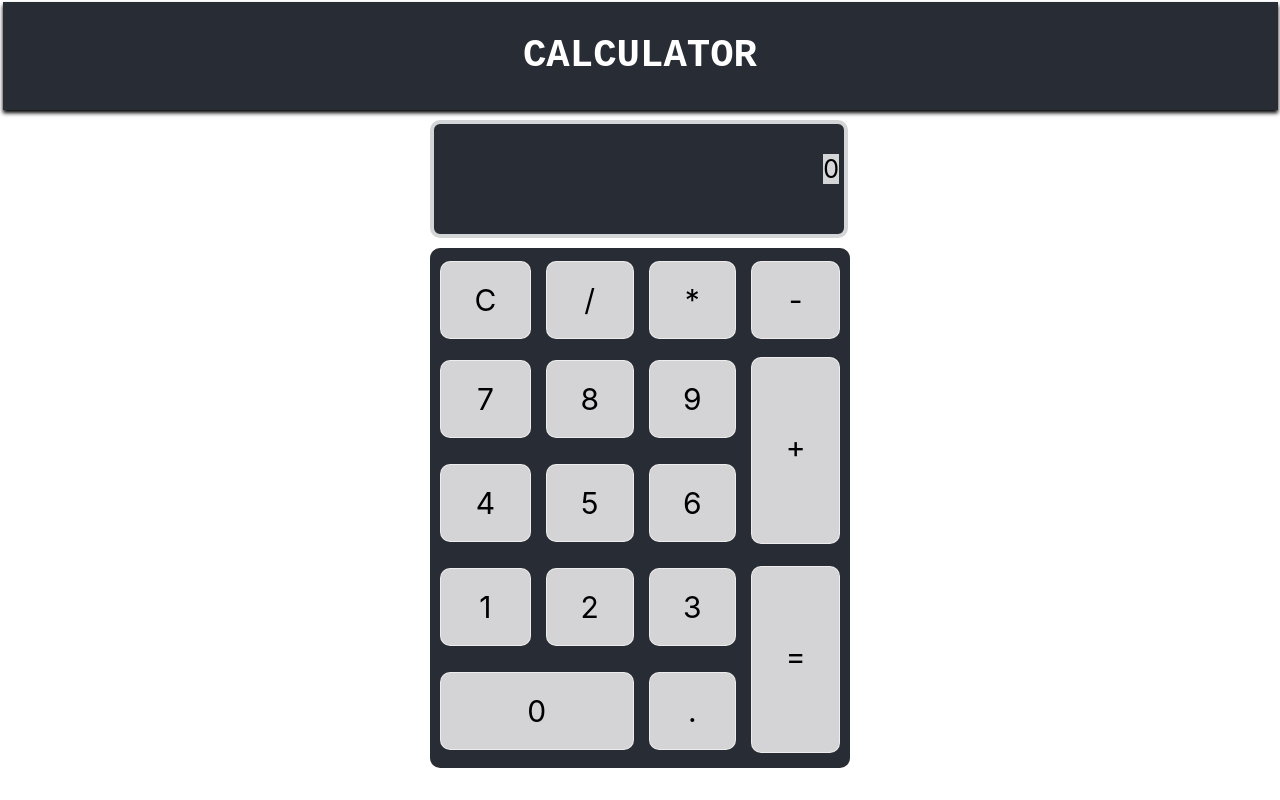
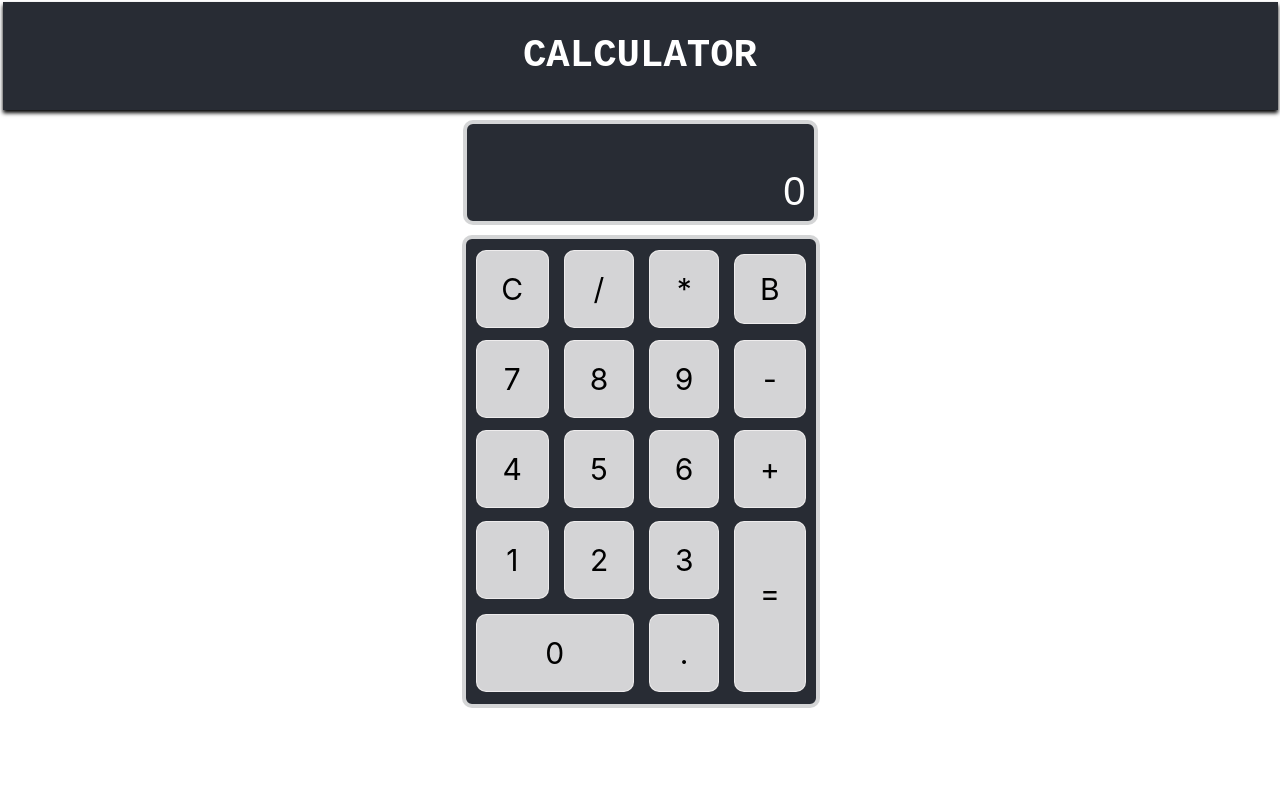
Before and after one commit to grvup/CALCULATOR_REACT, a React (Create React App) app: page / in a window 1280 px wide. Built offline with nearby package versions, Linux system fonts and the light colour scheme.

Commit message:
Second commit

```diff
--- a/src/App.css
+++ b/src/App.css
@@ -19,7 +19,6 @@
   display: grid;
   margin-top: 10px;
   justify-content: center;
-  position: relative;
 
 }
 /* .form{
@@ -34,33 +33,49 @@
     text-align: right;
     vertical-align: bottom;
 } */
-.output-grid{
-  grid-area: o-grid;
 
-}
 .output{
   display: flex;
   flex-direction: column;
   align-items: flex-end;
-  justify-content: space-between;
-  width: 400px;
-  height: 100px;
+  width: 340px;
+  height: 90px;
   background-color: #282c34;
   border: 4px solid rgba(255, 255, 255, 0.8);
-  grid-template-areas: 'o-grid o-grid o-grid o-grid';
   border-radius: 10px;
   font-size: 30px;
-  padding: 5px;
   word-wrap: break-word;
   word-break: break-all;
+  padding: 6px 6px 1px 1px;
+
 }
 .output .prev-op{
-  background-color: rgba(255, 255, 255, 0.8);
-  font-size: 15px;
+ color:rgba(176, 173, 173, 0.8) ;
+ border: 0px solid  #282c34;
+ background-color: #282c34;
+ font-size: 1.3rem;
+ width: 97.5%;
+ height: 40%;
+ text-align: right;
+ vertical-align: bottom;
+ border-radius: none;
+ word-wrap: break-word;
+  word-break: break-all;
+
 }
 .output .curr-op{
-  background-color: rgba(255, 255, 255, 0.8);
-  font-size: 25px;
+  color:white ;
+  border: 0px solid  #282c34;
+  background-color: #282c34;
+  width: 97.5%;
+  height: 50%;
+  text-align: right;
+  vertical-align: bottom;
+  border-radius: none;
+  font-size: 2.5rem;
+  word-wrap: break-word;
+  word-break: break-all;
+
 }
 .grid-item1{
   grid-area: c;
@@ -99,8 +114,7 @@
 }
 .grid-item8{
   grid-area: plus;
-  height: 104px;
-    padding: 71px 0px 10px 0px;
+  padding: 20px 0;
   cursor: pointer;
 }
 .grid-item9{
@@ -116,6 +130,12 @@
 .grid-item11{
   grid-area: six;
   padding: 20px 0;
+  cursor: pointer;
+}
+.grid-item12{
+  grid-area: bs;
+  padding: 16px 0px;
+  font-size: 10px;
   cursor: pointer;
 }
 .grid-item13{
@@ -136,7 +156,7 @@
 .grid-item16{
   grid-area: enter;
   height: 104px;
-  padding: 71px 0px 10px 0px;
+  padding: 53px 0px 12px 0px;
   cursor: pointer;
 }
 .grid-item17{
@@ -152,14 +172,17 @@
 .grid-container {
   display: grid;
     background-color: #282c34;
+    border: 4px solid rgba(255, 255, 255, 0.8);
     padding: 10px;
-  width: 400px;
-  height: 500px;
+    width: 93%;
+    height: 94%;
     margin-top: 10px;
+    margin-left: -1px;
     align-items: center;
     gap: 10px 15px;
-  grid-template-areas:  'c division asteric minus'
-                        'seven eight nine plus'
+    grid-template-areas:
+        'c division asteric bs'
+        'seven eight nine minus'
         'four five six plus'
         'one two three enter'
         'zer zer dot enter';
--- a/src/Body.js
+++ b/src/Body.js
@@ -3,80 +3,179 @@ import React from "react";
 export default function Body() {
 
     const [count,setCount] = React.useState("0");
-    const [count1,setCount1] = React.useState("");
+   const [count1,setCount1] = React.useState("");
     const [count2,setCount2] = React.useState("");
     const [sign,setSign] = React.useState("");
     const [cnt,setCnt] = React.useState(0);
-    function getValue(y){
-        let f=0
+   const [flag,setFlag] = React.useState(0);
+    let f=0
+    function getValue(y)
+    {
+
         if(count==='0')
         {
             setCount("")
         }
-        if(cnt>=1)
+        if((y===' + ' || y===' - ' || y===' * ' || y===' / ')&& sign==='')
         {
-            setCount2(x=>x+y)
-            setCount1(x=>x+count)
+
+            setCount2(x=>x+count)
+           // setCount1(x=>x+count)
+           // setCount2(x=>x+y)
+            setSign(x=>x+y)
+            setCnt(cnt+1)
+            setFlag(1);
+            f=1
+
         }
-
-        if(y===' + ' || y===' - ' || y===' * ' || y===' / ')
-        {
-            setCount2(x=>x+count)
-            setCount2(x=>x+y)
-            setSign(x=>x+y);
-            setCnt(cnt+1);
-            f=1
-        }
-        if(f==1)
+        //console.log(f)
+        if(f===1 )
         {
             setCount("")
+           // console.log("gaurav")
         }
-        if(f==0)
+        if(f===0)
         {
-            setCount(x=>x+y)
+
+            if((y===' + ' || y===' - ' || y===' * ' || y===' / '))
+            {
+
+                setSign(y)
+                if(sign===' + ' && flag===0)
+                {   const num1 = parseFloat(count);
+                    const num2 = parseFloat(count2);
+                    const c= num1 + num2;
+                    const result = c.toString();
+                    setCnt(cnt+1)
+                    setCount2(x=>result)
+                    setCount(x=>result)
+                    //setCount("0")
+                }
+                if(sign===' - ' &&flag===0)
+                {   const num1 = parseFloat(count);
+                    const num2 = parseFloat(count2);
+                    const c= num2 - num1;
+                    const result = c.toString();
+                    setCount2(x=>result)
+                    setCount(x=>result)
+                    setCnt(cnt+1)
+                   // setCount("0")
+                }
+                if(sign===' * '  &&flag===0)
+                {   const num1 = parseFloat(count);
+                    const num2 = parseFloat(count2);
+                    const c= num2 * num1;
+                    const result = c.toString();
+                    setCount2(x=>result)
+                    setCount(x=>result)
+                    setCnt(cnt+1)
+                    //setCount("0")
+
+                }
+                if(sign===' / '  &&flag===0)
+                {   const num1 = parseFloat(count);
+                    const num2 = parseFloat(count2);
+                    const c= num2 / num1;
+                    const result = c.toString();
+                    setCount2(x=>result)
+                    setCount(x=>result)
+                    setCnt(cnt+1)
+                   // setCount("0")
+                }
+                setFlag(1);
+               // setCount("")
+               // setCount(x=>x+count1)'
+
+
+            }
+            else
+            {
+                if(flag===1)
+                {
+                    setCount("")
+                }
+                setCount(x=>x+y)
+                setCount1(x=>x+y)
+                setCnt(cnt+1)
+                setFlag(0)
+            }
+
         }
 
 
     }
     function getOutput()
     {
-        const num1 = parseFloat(count1);
+        const num1 = parseFloat(count);
         const num2 = parseFloat(count2);
-        const c= num1 + num2;
 
-        const result = c.toString();
         if(sign ===' + ')
         {
+            const c= num1 + num2;
+            const result = c.toString();
             setCount("")
             setCount(x=>x+result)
-            console.log("ha shi h")
         }
-        // console.log(count1)
-        // console.log(sign)
-        // console.log(count2)
-        // console.log(count)
+        else if(sign===' - ')
+        {
+            const c= num2 - num1;
+            const result = c.toString();
+            setCount("")
+            setCount(x=>x+result)
+
+        }
+        else if(sign===' * ')
+        {
+            const c= num1 * num2;
+            const result = c.toString();
+            setCount("")
+            setCount(x=>x+result)
+
+        }
+        else if(sign===' / ')
+        {
+            const c= num2 / num1;
+            const result = c.toString();
+            setCount("")
+            setCount(x=>x+result)
+
+        }
+        setCount1("")
         setCount2("")
         setSign("")
-       // console.log(sign)
-      //  console.log(result)
+    }
 
-    }
+
     function clear(){
         setCount("0")
-        setCount1("0")
+       setCount1("")
         setCount2("")
         setSign("")
        setCnt(0)
+      setFlag(0)
     }
+
+   // console.log(sign)
+    // console.log(cnt)
+    // console.log(count1)
+    // console.log(count)
+
+
     return (
         <div className="main">
             <div className="output">
-                <div className="output-grid">
-                 <div className="prev-op"><p>{count2}</p></div>
-                  <div className="curr-op"><p>{count}</p></div>
-
-                </div>
-
+                <input
+                type="text"
+                className="prev-op"
+                value={count2+sign}
+                disabled
+                />
+                <input
+                type="text"
+                className="curr-op"
+                value={cnt===2 ? count1:count}
+                disabled
+                />
             </div>
             <div className="grid-container">
                 <div  className="grid-item1" onClick={clear}>C</div>
@@ -90,6 +189,7 @@ export default function Body() {
                 <div  className="grid-item9" onClick={()=>getValue('4')}>4</div>
                 <div  className="grid-item10" onClick={()=>getValue('5')}>5</div>
                 <div  className="grid-item11" onClick={()=>getValue('6')}>6</div>
+                <div  className="grid-item12">B</div>
                 <div  className="grid-item13"  onClick={()=>getValue('1')}>1</div>
                 <div  className="grid-item14" onClick={()=>getValue('2')}>2</div>
                 <div  className="grid-item15" onClick={()=>getValue('3')}>3</div>
```
Lines whose indentation alone changed are shown as unchanged.
